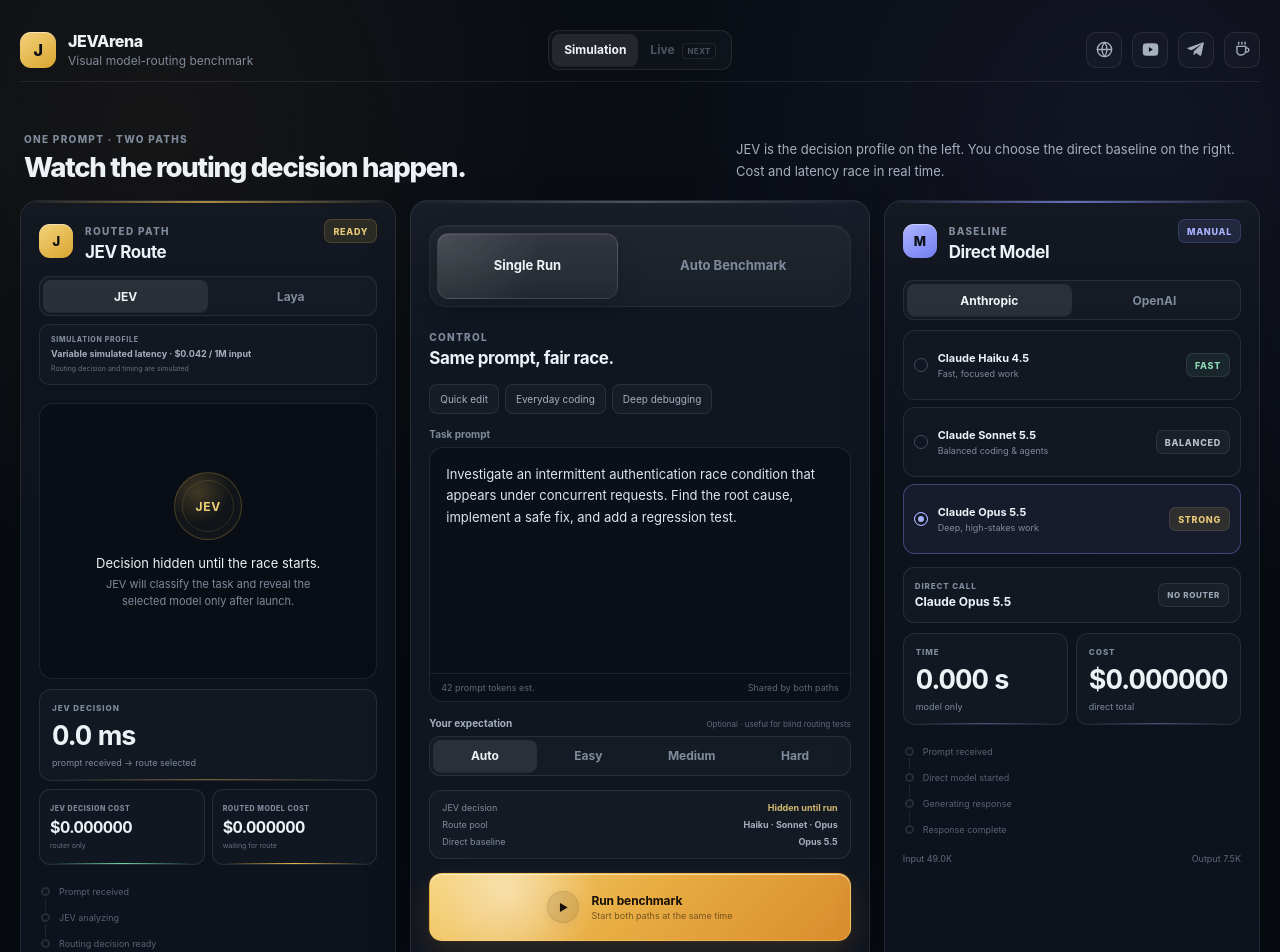
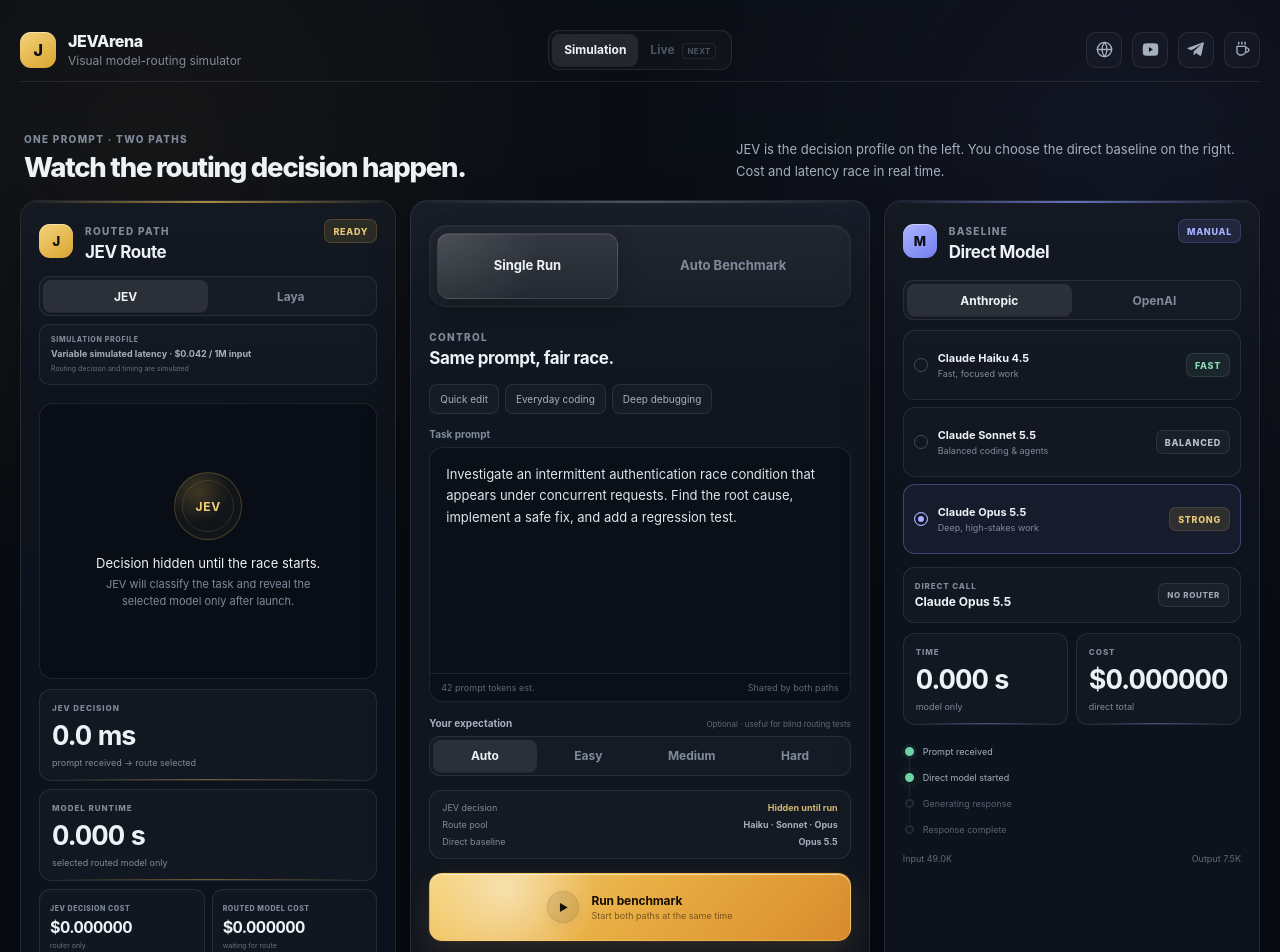
Before and after one commit to pouramin/JEVArena, a React (Vite) app: page / in a window 1280 px wide. Shown: the top 952 px of the page. Built offline with nearby package versions, Linux system fonts and the light colour scheme.

Commit message:
fix: align simulator UI state, runtime, and labels

```diff
--- a/src/App.tsx
+++ b/src/App.tsx
@@ -15,11 +15,17 @@ import {
   GENERATED_POOL_NOTE,
   createBenchmarkSeed,
   generateBenchmarkSuite,
+  resolveBatchSeed,
   suiteSize,
   type BenchmarkScope,
   type WorkloadMix
 } from "./data/benchmarks";
 import { makeRunPlan, type DecisionEngine, type RunPlan } from "./lib/simulator";
+import {
+  costDeltaDisposition,
+  percentageDelta,
+  routeTimelineEvents
+} from "./lib/presentation";
 
 type Phase = "idle" | "countdown" | "running" | "done";
 type Expectation = "Auto" | "Easy" | "Medium" | "Hard";
@@ -116,7 +122,7 @@ const ENGINE_META: Record<
     decisionCostLabel: "LAYA DECISION COST",
     profileKicker: "PUBLISHED PROFILE",
     profileValue: "39.5 ms · Tesla T4 · English checkpoint · $0 API fee",
-    profileNote: "BENCHMARKS.md · self-hosted; hardware/electricity excluded · routing choice simulated"
+    profileNote: "Source: Laya BENCHMARKS.md · self-hosted; hardware/electricity excluded · routing choice simulated"
   }
 };
 
@@ -169,20 +175,19 @@ function formatTokens(value: number) {
 }
 
 function deltaWinner(delta: number, routeLabel = "JEV Route") {
-  if (delta > 0.2) return routeLabel;
-  if (delta < -0.2) return "Direct";
+  const disposition = costDeltaDisposition(delta);
+  if (disposition === "route") return routeLabel;
+  if (disposition === "direct") return "Direct";
   return "Tie";
 }
 
-function percentageDelta(baseline: number, candidate: number) {
-  if (!baseline) return 0;
-  return ((baseline - candidate) / baseline) * 100;
-}
-
 function deltaText(delta: number, engineLabel = "JEV") {
-  if (Math.abs(delta) < 0.05) return "0.0% · tied";
+  const disposition = costDeltaDisposition(delta);
+  if (disposition === "tie") return "0.0% · tied";
   return Math.abs(delta).toFixed(1) + "% · " +
-    (delta > 0 ? engineLabel + " cheaper" : engineLabel + " more expensive");
+    (disposition === "route"
+      ? engineLabel + " cheaper"
+      : engineLabel + " more expensive");
 }
 
 function formatLatency(seconds: number) {
@@ -270,14 +275,15 @@ function Timeline({
   const decision = kind === "route" ? route.decisionSeconds : 0;
   const events =
     kind === "route"
-      ? [
-          { label: "Prompt received", at: 0.04 },
-          { label: engineLabel + " analyzing", at: Math.max(0.02, decision * 0.45) },
-          { label: "Routing decision ready", at: decision }
-        ]
+      ? routeTimelineEvents({
+          totalSeconds: total,
+          decisionSeconds: decision,
+          modelName: route.model.compactName,
+          engineLabel
+        })
       : [
-          { label: "Prompt received", at: 0.04 },
-          { label: "Direct model started", at: 0.18 },
+          { label: "Prompt received", at: 0 },
+          { label: "Direct model started", at: 0 },
           { label: "Generating response", at: total * 0.42 },
           { label: "Response complete", at: total }
         ];
@@ -726,15 +732,22 @@ export default function App() {
 
   const routeSaving =
     percentageDelta(livePlan.direct.totalCost, livePlan.route.totalCost);
+  const routeCostOutcome = costDeltaDisposition(routeSaving);
+  const routeDeltaDisplay =
+    routeCostOutcome === "tie"
+      ? "0.0%"
+      : (routeCostOutcome === "route" ? "−" : "+") +
+        Math.abs(routeSaving).toFixed(1) +
+        "%";
   const sameModel = livePlan.route.model.id === livePlan.direct.model.id;
 
   const verdictHeadline = sameModel
     ? decisionEngine === "laya"
       ? "Same model. Laya adds decision latency, but no API fee."
       : "Same model. JEV added only routing overhead."
-    : routeSaving > 0.2
+    : routeCostOutcome === "route"
       ? engineMeta.label + " routing used less money on this task."
-      : routeSaving < -0.2
+      : routeCostOutcome === "direct"
         ? "The direct path used less money on this task."
         : "Cost was effectively tied on this task.";
 
@@ -1002,7 +1015,9 @@ export default function App() {
 
   const startBatch = () => {
     if (batchPhase === "running" || !workloadValid) return;
-    setBatchSeed(createBenchmarkSeed());
+    // Run exactly the suite/seed currently shown in the UI. A new seed is
+    // generated only through explicit suite-changing actions.
+    setBatchSeed((seed) => resolveBatchSeed(seed, false));
     setBatchResults([]);
     setBatchIndex(0);
     setBatchPhase("running");
@@ -1015,7 +1030,7 @@ export default function App() {
   };
 
   const shuffleBatch = () => {
-    setBatchSeed(createBenchmarkSeed());
+    setBatchSeed((seed) => resolveBatchSeed(seed, true));
     setBatchPhase("idle");
     setBatchIndex(0);
     setBatchResults([]);
@@ -1027,7 +1042,7 @@ export default function App() {
     if (preset !== "Custom") {
       setWorkloadMix({ ...WORKLOAD_PRESETS[preset] });
     }
-    setBatchSeed(createBenchmarkSeed());
+    setBatchSeed((seed) => resolveBatchSeed(seed, true));
     resetBatch();
   };
 
@@ -1088,7 +1103,7 @@ export default function App() {
       "Title",
       "Expected Level",
       engineMeta.label + " Predicted Level",
-      "Confidence %",
+      "Simulated Confidence %",
       "Routed Model",
       "Direct Model",
       engineMeta.label + " Decision Cost USD",
@@ -1196,7 +1211,7 @@ export default function App() {
           <div className="brand-mark">J</div>
           <div>
             <div className="brand-name">JEVArena</div>
-            <div className="brand-sub">Visual model-routing benchmark</div>
+            <div className="brand-sub">Visual model-routing simulator</div>
           </div>
         </div>
 
@@ -1448,6 +1463,25 @@ export default function App() {
                 }
                 accent="jev"
               />
+              <Metric
+                label="MODEL RUNTIME"
+                value={formatTime(
+                  phase === "idle" ||
+                    phase === "countdown" ||
+                    !decisionVisible
+                    ? 0
+                    : Math.min(
+                        Math.max(0, elapsed - livePlan.route.decisionSeconds),
+                        Math.max(
+                          0,
+                          livePlan.route.totalSeconds -
+                            livePlan.route.decisionSeconds
+                        )
+                      )
+                )}
+                sub="selected routed model only"
+                accent="jev"
+              />
             </div>
 
             <div className="cost-breakdown-grid">
@@ -1471,7 +1505,7 @@ export default function App() {
               kind="route"
               elapsed={phase === "running" || phase === "done" ? elapsed : 0}
               plan={livePlan}
-              done={decisionVisible}
+              done={routeDone}
               engineLabel={engineMeta.label}
             />
 
@@ -1732,7 +1766,7 @@ export default function App() {
           >
             <div className="results-heading">
               <div>
-                <span className="lane-kicker">BENCHMARK VERDICT</span>
+                <span className="lane-kicker">SIMULATION VERDICT</span>
                 <h2>{verdictHeadline}</h2>
               </div>
               <div className="result-status">
@@ -1748,6 +1782,11 @@ export default function App() {
                 <b>{formatMoney(livePlan.route.totalCost)}</b>
                 <small>
                   {engineMeta.label} decision {formatLatency(livePlan.route.decisionSeconds)}
+                  {" · model " +
+                    formatRuntimeSeconds(
+                      livePlan.route.totalSeconds -
+                        livePlan.route.decisionSeconds
+                    )}
                 </small>
               </div>
 
@@ -1762,15 +1801,13 @@ export default function App() {
 
               <div className="saving-card">
                 <span>COST DELTA</span>
-                <strong>
-                  {(routeSaving >= 0 ? "−" : "+") +
-                    Math.abs(routeSaving).toFixed(1) +
-                    "%"}
-                </strong>
+                <strong>{routeDeltaDisplay}</strong>
                 <small>
-                  {routeSaving >= 0
+                  {routeCostOutcome === "route"
                     ? "with " + engineMeta.label + " routing"
-                    : "routing overhead"}
+                    : routeCostOutcome === "direct"
+                      ? "routing overhead"
+                      : "effectively tied"}
                 </small>
               </div>
 
@@ -1943,6 +1980,15 @@ export default function App() {
               />
             </div>
 
+            <div className="metrics-grid single-router-metrics">
+              <Metric
+                label="ROUTED MODEL RUNTIME"
+                value={formatRuntimeSeconds(batchTotals.routedModelTimeTotal)}
+                sub={formatRuntimeContext(batchTotals.routedModelTimeTotal)}
+                accent="jev"
+              />
+            </div>
+
             <div className="cost-breakdown-grid batch-cost-breakdown">
               <div className="cost-breakdown-item jev-only">
                 <span>{engineMeta.decisionCostLabel}</span>
@@ -1989,7 +2035,7 @@ export default function App() {
                       <div className="routing-prompt">
                         <strong>{item.title}</strong>
                         <small>
-                          {item.predicted} · {item.confidence}% · {formatLatency(item.decisionTime)}
+                          {item.predicted} · simulated confidence {item.confidence}% · {formatLatency(item.decisionTime)}
                         </small>
                       </div>
                       <span className="routing-arrow">→</span>
@@ -2017,7 +2063,7 @@ export default function App() {
 
             <div className="batch-detail-list">
               <div>
-                <span>Avg. confidence</span>
+                <span>Avg. simulated confidence</span>
                 <strong>
                   {batchResults.length
                     ? batchTotals.confidenceAverage.toFixed(1) + "%"
@@ -2094,7 +2140,7 @@ export default function App() {
                       disabled={batchPhase === "running"}
                       onClick={() => {
                         setBatchScope(scope);
-                        setBatchSeed(createBenchmarkSeed());
+                        setBatchSeed((seed) => resolveBatchSeed(seed, true));
                         resetBatch();
                       }}
                     >
@@ -2357,9 +2403,9 @@ export default function App() {
               <div>
                 <span className="lane-kicker">SUITE VERDICT</span>
                 <h2>
-                  {batchTotals.costDelta > 0.2
+                  {costDeltaDisposition(batchTotals.costDelta) === "route"
                     ? engineMeta.label + " routing had lower simulated cost than the direct baseline."
-                    : batchTotals.costDelta < -0.2
+                    : costDeltaDisposition(batchTotals.costDelta) === "direct"
                       ? engineMeta.label + " routing had higher simulated cost than the direct baseline."
                       : "Total simulated cost was effectively tied."}
                 </h2>
@@ -2515,7 +2561,7 @@ export default function App() {
                     <th>Case</th>
                     <th>Expected</th>
                     <th>{engineMeta.label}</th>
-                    <th>Confidence</th>
+                    <th>Simulated confidence</th>
                     <th>Route</th>
                     <th>Cost Δ</th>
                     <th>{engineMeta.label} latency</th>
@@ -2557,7 +2603,7 @@ export default function App() {
       )}
 
       <footer className="footer">
-        <span>JEVArena · simulation-first benchmark UI</span>
+        <span>JEVArena · simulation-first routing UI</span>
         <span>Configured list-rate comparison · Oct 2026</span>
       </footer>
     </main>
```
